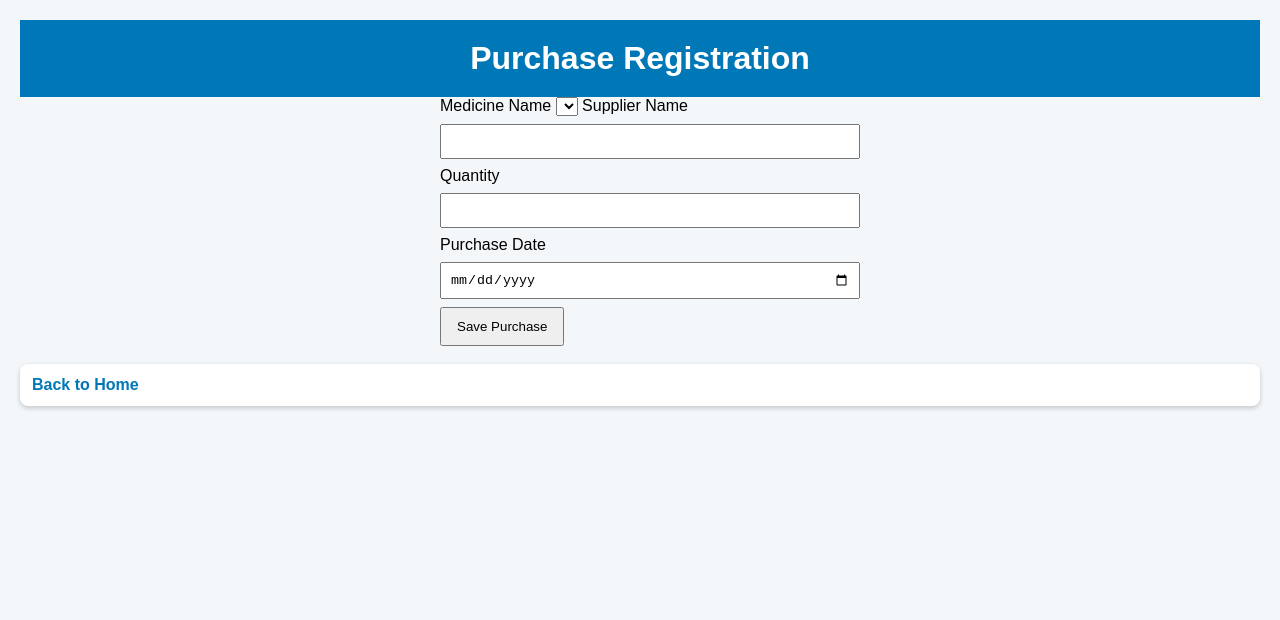
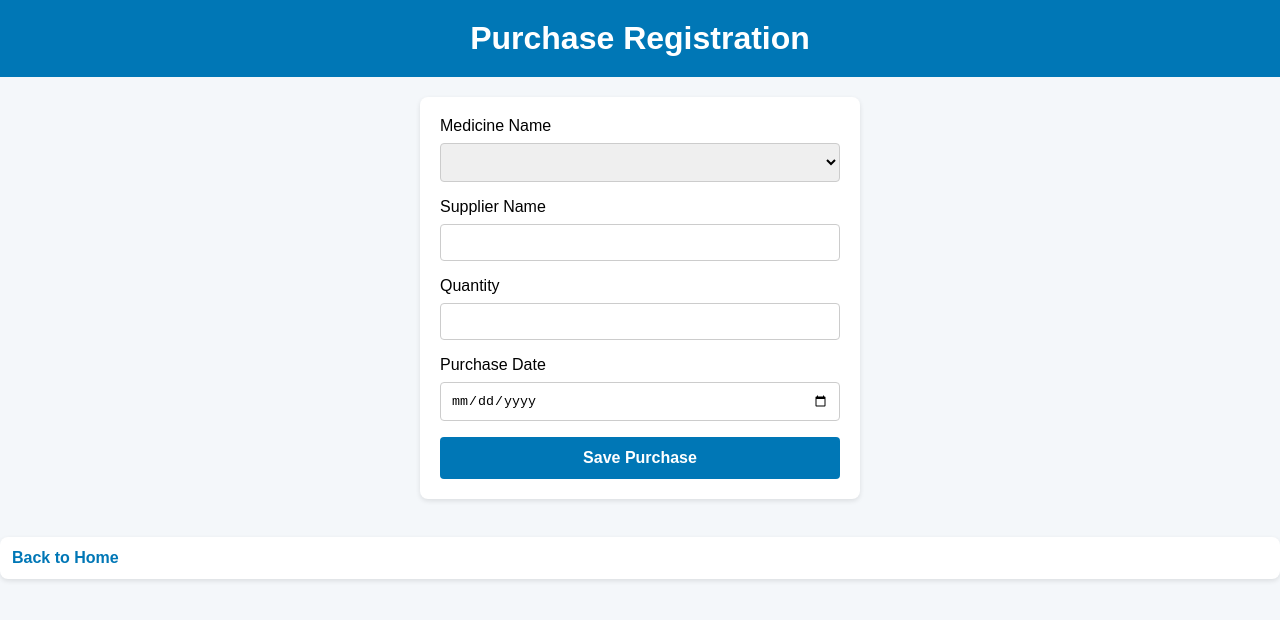
Before and after one commit to nurumohammed1491-gif/pharmacy-management-system-for-all-sector, a plain HTML site: page purchase-registration.html in a window 1280 px wide. Drawn offline with Linux system fonts and the light colour scheme.

Commit message:
Update style.css

```diff
--- a/style.css
+++ b/style.css
@@ -1,16 +1,24 @@
+/* --- General Page Styling --- */
 body {
     font-family: Arial, sans-serif;
-    background: #f4f7fa;
+    background-color: #f4f7fa;
     margin: 0;
     padding: 0;
 }
 
+/* --- Headings --- */
 h1 {
-    background: #0077b6;
+    background-color: #0077b6;
     color: white;
     text-align: center;
     padding: 20px;
-    margin: 0;
+    margin: 0 0 20px 0;
+}
+
+h2 {
+    color: #0077b6;
+    text-align: center;
+    margin-top: 20px;
 }
 
 p {
@@ -18,14 +26,12 @@ p {
     font-size: 18px;
 }
 
-h2 {
-    margin-left: 20px;
-    color: #0077b6;
-}
-
+/* --- Navigation & Links --- */
 ul {
     list-style: none;
     padding: 20px;
+    max-width: 500px;
+    margin: 0 auto;
 }
 
 li {
@@ -40,44 +46,72 @@ a {
     text-decoration: none;
     color: #0077b6;
     font-weight: bold;
-    box-shadow: 0 2px 5px rgba(0,0,0,0.2);
+    box-shadow: 0 2px 5px rgba(0,0,0,0.1);
+    transition: background 0.3s, color 0.3s;
 }
 
 a:hover {
     background: #0077b6;
     color: white;
-}body {
-  font-family: Arial, sans-serif;
-  margin: 20px;
 }
 
-h1, h2 {
-  text-align: center;
+/* --- Forms & Inputs --- */
+form {
+    max-width: 400px;
+    margin: 20px auto;
+    padding: 20px;
+    background: white;
+    border-radius: 8px;
+    box-shadow: 0 2px 5px rgba(0,0,0,0.1);
 }
 
-form {
-  max-width: 400px;
-  margin: auto;
-}
-
-input {
-  width: 100%;
-  padding: 8px;
-  margin: 8px 0;
+input, select {
+    width: 100%;
+    padding: 10px;
+    margin: 8px 0 16px 0;
+    box-sizing: border-box;
+    border: 1px solid #ccc;
+    border-radius: 4px;
 }
 
 button {
-  padding: 10px 15px;
-  cursor: pointer;
+    width: 100%;
+    background-color: #0077b6;
+    color: white;
+    border: none;
+    padding: 12px;
+    border-radius: 4px;
+    cursor: pointer;
+    font-size: 16px;
+    font-weight: bold;
 }
 
+button:hover {
+    background-color: #005b8a;
+}
+
+/* --- Tables --- */
 table {
-  width: 100%;
-  border-collapse: collapse;
-  margin-top: 20px;
+    width: 90%;
+    margin: 20px auto;
+    border-collapse: collapse;
+    background: white;
+    box-shadow: 0 2px 5px rgba(0,0,0,0.1);
+    border-radius: 8px;
+    overflow: hidden;
 }
 
 th, td {
-  padding: 10px;
-  text-align: center;
+    padding: 12px;
+    text-align: center;
+    border-bottom: 1px solid #ddd;
 }
+
+th {
+    background-color: #0077b6;
+    color: white;
+}
+
+tr:hover {
+    background-color: #f1f1f1;
+}
```
